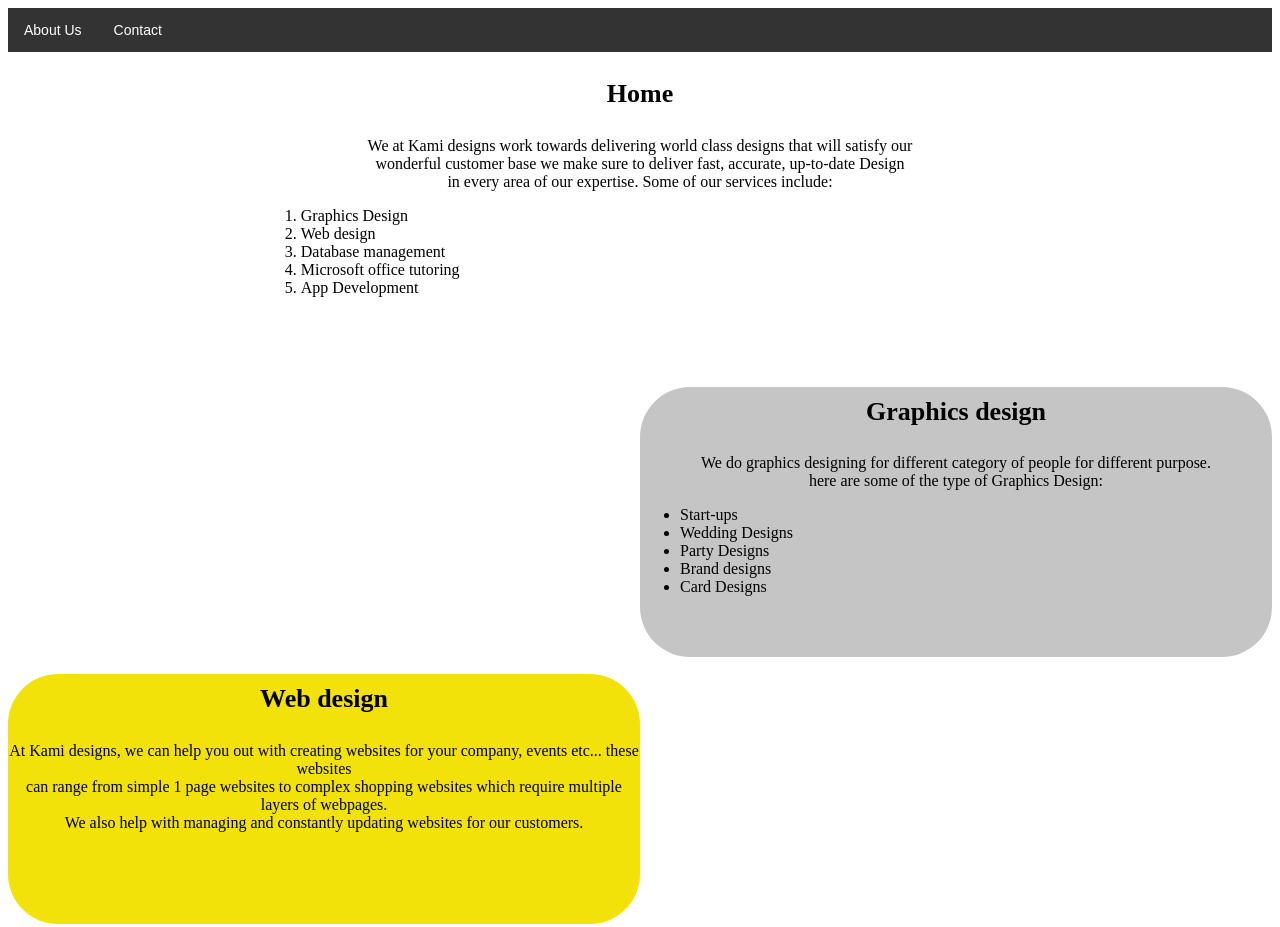
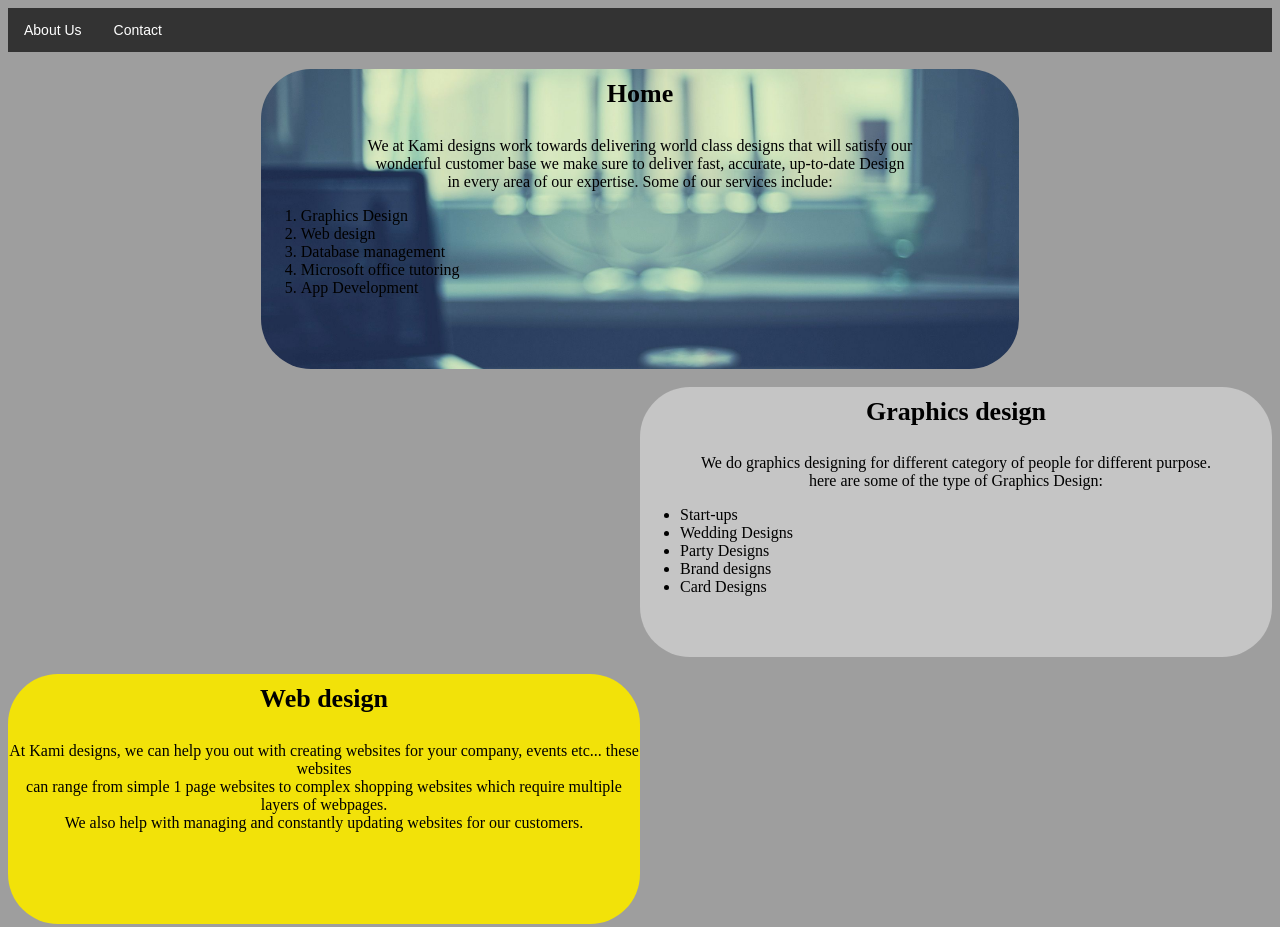
Before and after one commit to kami-sama20/Kami-design, a plain HTML site: page index.html in a window 1280 px wide. Shown: the top 927 px of the page. Drawn offline with Linux system fonts and the light colour scheme; the site is published under a folder, as on GitHub Pages, so addresses that start at the root find nothing; files whose address does not match are found by name.

Commit message:
Update TSC.css

```diff
--- a/Style/TSC.css
+++ b/Style/TSC.css
@@ -5,7 +5,7 @@
 body{
     background: linear-gradient(aqua, azure);
     text-align: center;
-    background-image: url(/Media/Main\ background\ 3.jpg);
+    background-image: url(Media/Main\ background\ 3.jpg);
     background-attachment:scroll;
     background-size: contain;
 }
@@ -13,7 +13,7 @@ body{
 .div{
     height : 300px ;
     width:60%;
-    background-image: url(/Media/Personal\ webpage.jpg);
+    background-image: url(Media/Personal\ webpage.jpg);
     background-repeat: no-repeat;
     background-size:cover;
     background-position: top;
```
